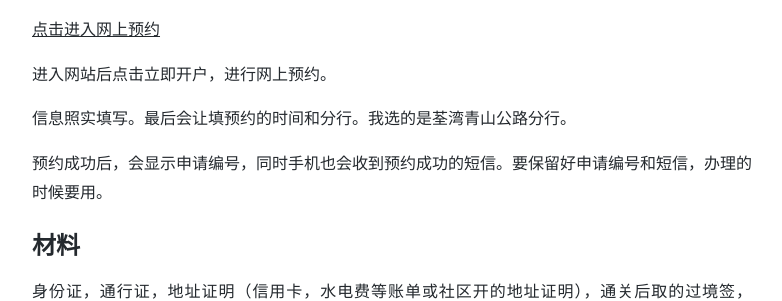
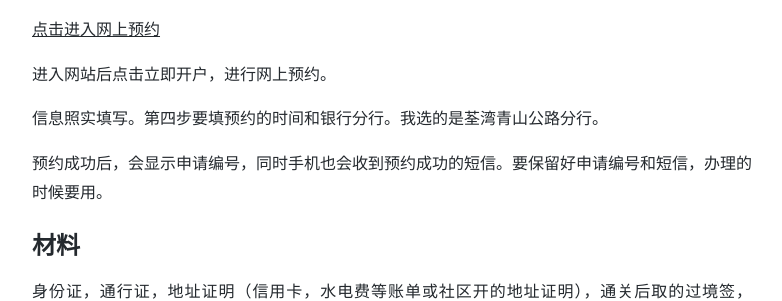
Before and after one commit to june111/june111.github.io, a Jekyll site: the page built from _posts/2018-12-29-hk-icbc-apply-card-record.md, in a window 1280 px wide and 900 px high, scrolled down 689 px. Shown: the part 151-452 px from the top of the window, without its empty margins (248-1030 px from the left). Built offline with Jekyll 4.4.1, drawn with Linux system fonts in a browser that asks for light colours; nearby versions of some CDN libraries; comment, search, counter and statistics services are not loaded; a style sheet for code colours, icons or effects is not loaded.

Commit message:
add post

```diff
--- a/_posts/2018-12-29-hk-icbc-apply-card-record.md
+++ b/_posts/2018-12-29-hk-icbc-apply-card-record.md
@@ -20,7 +20,7 @@ tags: 前端
 
 进入网站后点击立即开户，进行网上预约。
 
-信息照实填写。最后会让填预约的时间和分行。我选的是荃湾青山公路分行。
+信息照实填写。第四步要填预约的时间和银行分行。我选的是荃湾青山公路分行。
 
 预约成功后，会显示申请编号，同时手机也会收到预约成功的短信。要保留好申请编号和短信，办理的时候要用。
 
```
Also changed, not shown: _posts/2018-12-17-building-blog-with-Jekyll.md (+1 -1 lines).
